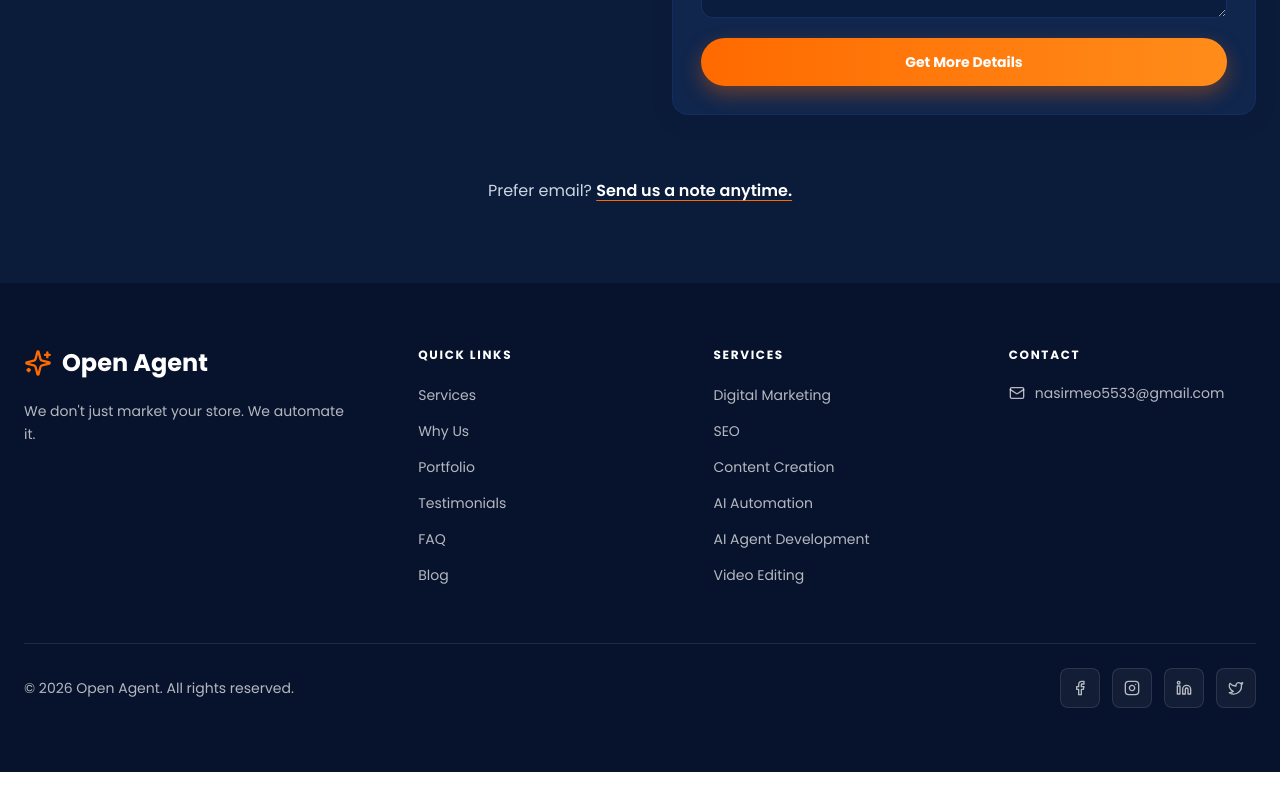
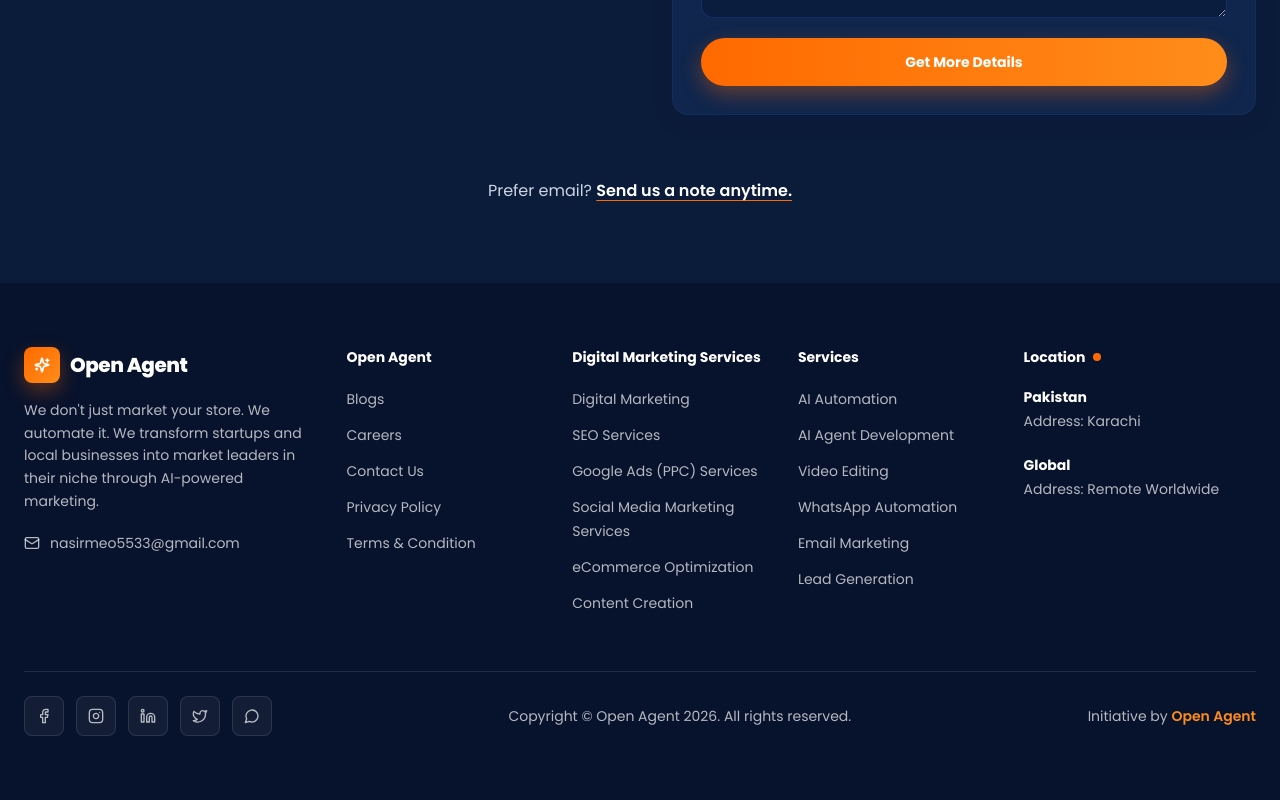
Before and after one commit to nasirmeo5533-design/open-agent, a Next.js app: page / in a window 1280 px wide. Shown: the part 9342-10142 px from the top of the page. Before the commit the page ends 10114 px from the top, so only its background shows below. Built offline with nearby package versions, Linux system fonts and the light colour scheme.

Commit message:
feat(agency): Digital Minds-style footer - 5 columns, location, socials, copyright, initiative

```diff
--- a/src/components/Footer.tsx
+++ b/src/components/Footer.tsx
@@ -1,115 +1,166 @@
 import Link from "next/link";
+import type { ReactNode } from "react";
 import {
   Facebook,
   Instagram,
   Linkedin,
   Mail,
+  MapPin,
+  MessageCircle,
   Sparkles,
   Twitter,
 } from "lucide-react";
 
 const quickLinks = [
-  { label: "Services", href: "#services" },
-  { label: "Why Us", href: "#why" },
-  { label: "Portfolio", href: "#portfolio" },
-  { label: "Testimonials", href: "#testimonials" },
-  { label: "FAQ", href: "#faq" },
-  { label: "Blog", href: "/blog" },
+  { label: "Blogs", href: "/blog" },
+  { label: "Careers", href: "#" },
+  { label: "Contact Us", href: "#contact" },
+  { label: "Privacy Policy", href: "#" },
+  { label: "Terms & Condition", href: "#" },
 ];
 
-const serviceLinks = [
-  "Digital Marketing",
-  "SEO",
-  "Content Creation",
-  "AI Automation",
-  "AI Agent Development",
-  "Video Editing",
+const marketingServices = [
+  { label: "Digital Marketing", href: "#services" },
+  { label: "SEO Services", href: "#services" },
+  { label: "Google Ads (PPC) Services", href: "#services" },
+  { label: "Social Media Marketing Services", href: "#services" },
+  { label: "eCommerce Optimization", href: "#services" },
+  { label: "Content Creation", href: "#services" },
+];
+
+const moreServices = [
+  { label: "AI Automation", href: "#services" },
+  { label: "AI Agent Development", href: "#services" },
+  { label: "Video Editing", href: "#services" },
+  { label: "WhatsApp Automation", href: "#services" },
+  { label: "Email Marketing", href: "#services" },
+  { label: "Lead Generation", href: "#services" },
+];
+
+const locations = [
+  { label: "Pakistan", address: "Karachi" },
+  { label: "Global", address: "Remote Worldwide" },
 ];
 
 const socials = [
   { label: "Facebook", href: "https://facebook.com", Icon: Facebook },
   { label: "Instagram", href: "https://instagram.com", Icon: Instagram },
   { label: "LinkedIn", href: "https://linkedin.com", Icon: Linkedin },
-  { label: "Twitter", href: "https://twitter.com", Icon: Twitter },
+  { label: "X", href: "https://x.com", Icon: Twitter },
+  { label: "WhatsApp", href: "https://wa.me/923303159642", Icon: MessageCircle },
 ];
+
+function FooterHeading({ children }: { children: string }) {
+  return (
+    <p className="text-sm font-bold text-white">{children}</p>
+  );
+}
+
+function FooterLink({
+  href,
+  children,
+}: {
+  href: string;
+  children: ReactNode;
+}) {
+  return (
+    <li>
+      <Link
+        href={href}
+        className="text-sm text-white/70 transition-colors duration-300 hover:text-orange-bright"
+      >
+        {children}
+      </Link>
+    </li>
+  );
+}
 
 export function Footer() {
   return (
     <footer className="band-navy bg-navy-950">
       <div className="mx-auto max-w-7xl px-6 py-16">
-        <div className="grid gap-12 md:grid-cols-2 lg:grid-cols-[1.4fr_1fr_1fr_1fr]">
+        <div className="grid gap-12 sm:grid-cols-2 lg:grid-cols-[1.5fr_1fr_1fr_1fr_1.2fr] lg:gap-8">
           <div>
             <Link href="#top" className="inline-flex items-center gap-2.5">
-              <Sparkles
+              <span
                 aria-hidden="true"
-                strokeWidth={2}
-                className="h-7 w-7 text-orange-core"
-              />
-              <span className="text-2xl font-bold text-white">Open Agent</span>
+                className="flex h-9 w-9 items-center justify-center rounded-lg bg-gradient-to-br from-orange-core to-orange-bright text-white shadow-btn"
+              >
+                <Sparkles className="h-4 w-4" strokeWidth={2.5} />
+              </span>
+              <span className="text-xl font-extrabold tracking-tight text-white">
+                Open Agent
+              </span>
             </Link>
             <p className="mt-4 max-w-xs text-sm leading-relaxed text-white/70">
-              We don&apos;t just market your store. We automate it.
+              We don&apos;t just market your store. We automate it. We transform
+              startups and local businesses into market leaders in their niche
+              through AI-powered marketing.
             </p>
+            <a
+              href="mailto:nasirmeo5533@gmail.com"
+              className="mt-5 inline-flex items-center gap-2.5 text-sm text-white/70 transition-colors duration-300 hover:text-orange-bright"
+            >
+              <Mail aria-hidden="true" className="h-4 w-4" />
+              nasirmeo5533@gmail.com
+            </a>
           </div>
 
           <nav aria-label="Quick links">
-            <p className="text-xs font-bold uppercase tracking-[0.14em] text-white">
-              Quick Links
-            </p>
+            <FooterHeading>Open Agent</FooterHeading>
             <ul className="mt-5 grid gap-3">
               {quickLinks.map((link) => (
-                <li key={link.href}>
-                  <Link
-                    href={link.href}
-                    className="text-sm text-white/70 transition-colors duration-300 hover:text-orange-bright"
-                  >
-                    {link.label}
-                  </Link>
-                </li>
+                <FooterLink key={link.label} href={link.href}>
+                  {link.label}
+                </FooterLink>
               ))}
             </ul>
           </nav>
 
-          <nav aria-label="Services">
-            <p className="text-xs font-bold uppercase tracking-[0.14em] text-white">
-              Services
-            </p>
+          <nav aria-label="Marketing services">
+            <FooterHeading>Digital Marketing Services</FooterHeading>
             <ul className="mt-5 grid gap-3">
-              {serviceLinks.map((service) => (
-                <li key={service}>
-                  <Link
-                    href="#services"
-                    className="text-sm text-white/70 transition-colors duration-300 hover:text-orange-bright"
-                  >
-                    {service}
-                  </Link>
-                </li>
+              {marketingServices.map((link) => (
+                <FooterLink key={link.label} href={link.href}>
+                  {link.label}
+                </FooterLink>
+              ))}
+            </ul>
+          </nav>
+
+          <nav aria-label="More services">
+            <FooterHeading>Services</FooterHeading>
+            <ul className="mt-5 grid gap-3">
+              {moreServices.map((link) => (
+                <FooterLink key={link.label} href={link.href}>
+                  {link.label}
+                </FooterLink>
               ))}
             </ul>
           </nav>
 
           <div>
-            <p className="text-xs font-bold uppercase tracking-[0.14em] text-white">
-              Contact
-            </p>
-            <ul className="mt-5 grid gap-3">
-              <li>
-                <a
-                  href="mailto:nasirmeo5533@gmail.com"
-                  className="inline-flex items-center gap-2.5 text-sm text-white/70 transition-colors duration-300 hover:text-orange-bright"
-                >
-                  <Mail aria-hidden="true" className="h-4 w-4" />
-                  nasirmeo5533@gmail.com
-                </a>
-              </li>
+            <div className="flex items-center gap-2">
+              <FooterHeading>Location</FooterHeading>
+              <span className="relative flex h-2 w-2">
+                <span className="absolute inline-flex h-full w-full animate-ping rounded-full bg-orange-core opacity-75" />
+                <span className="relative inline-flex h-2 w-2 rounded-full bg-orange-core" />
+              </span>
+            </div>
+            <ul className="mt-5 grid gap-6">
+              {locations.map((location) => (
+                <li key={location.label} className="grid gap-1">
+                  <p className="text-sm font-bold text-white">{location.label}</p>
+                  <p className="text-sm text-white/70">
+                    Address: {location.address}
+                  </p>
+                </li>
+              ))}
             </ul>
           </div>
         </div>
 
         <div className="mt-14 flex flex-wrap items-center justify-between gap-6 border-t border-white/10 pt-6">
-          <p className="text-sm text-white/70">
-            &copy; 2026 Open Agent. All rights reserved.
-          </p>
           <div className="flex items-center gap-3">
             {socials.map(({ label, href, Icon }) => (
               <a
@@ -124,6 +175,15 @@ export function Footer() {
               </a>
             ))}
           </div>
+
+          <p className="text-sm text-white/70">
+            Copyright &copy; Open Agent 2026. All rights reserved.
+          </p>
+
+          <p className="text-sm text-white/70">
+            Initiative by{" "}
+            <span className="font-semibold text-orange-bright">Open Agent</span>
+          </p>
         </div>
       </div>
     </footer>
```
